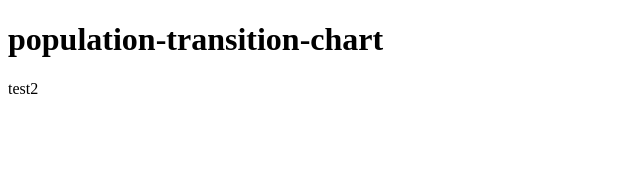
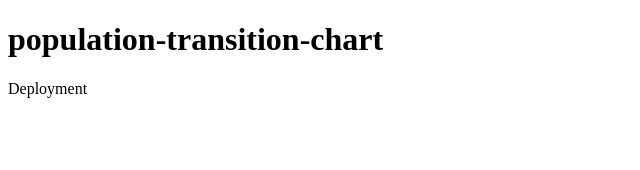
Before and after one commit to cubdesign/population-transition-chart, a Next.js app: page / in a window 1280 px wide. Shown: the top 170 px of the page, without its empty margins (0-640 px from the left). Built offline with nearby package versions, Linux system fonts and the light colour scheme.

Commit message:
Deployment test

```diff
--- a/src/pages/index.tsx
+++ b/src/pages/index.tsx
@@ -11,7 +11,7 @@ const Home: NextPage = () => {
 
       <main>
         <h1>population-transition-chart</h1>
-        <p>test2</p>
+        <p>Deployment</p>
       </main>
     </div>
   );
```
